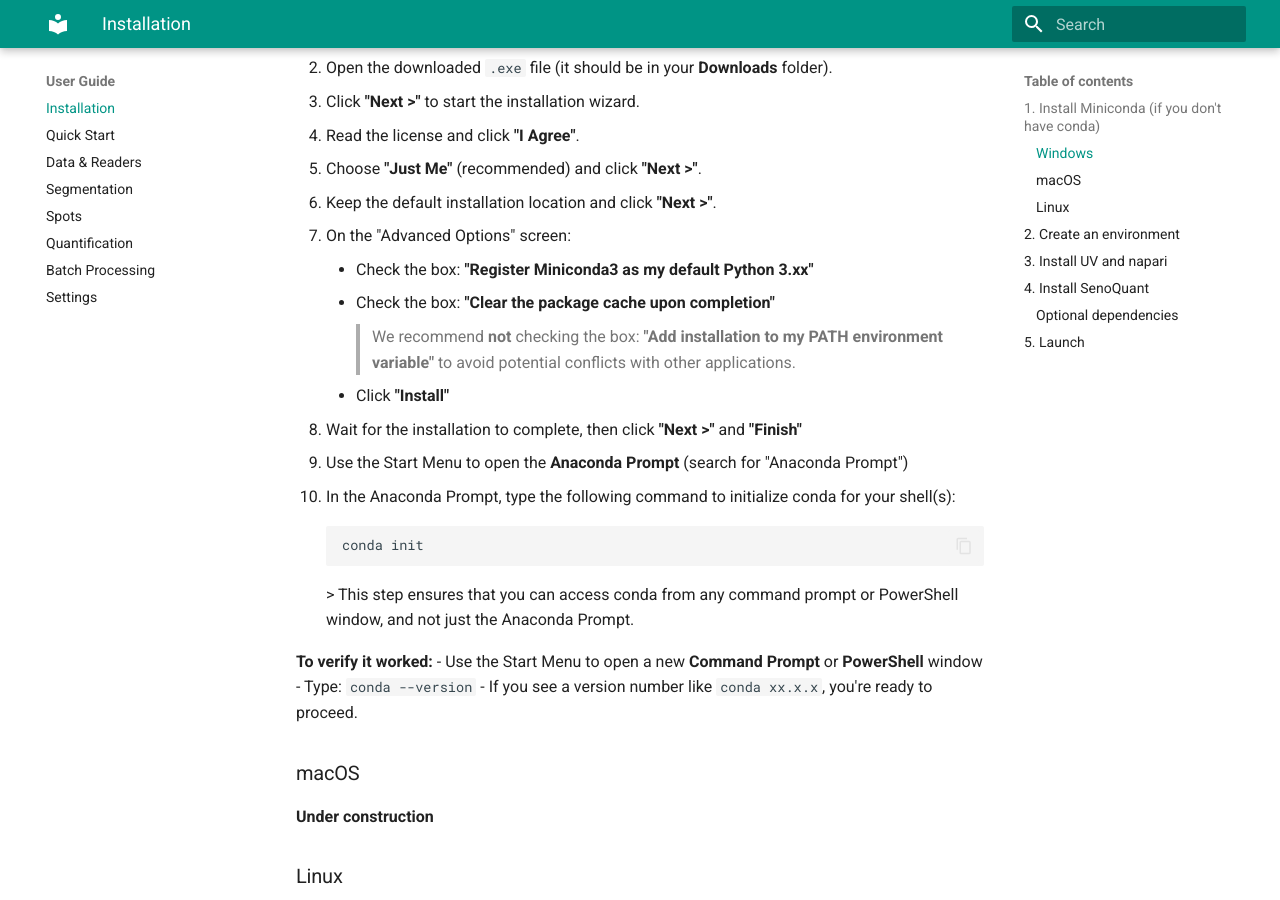
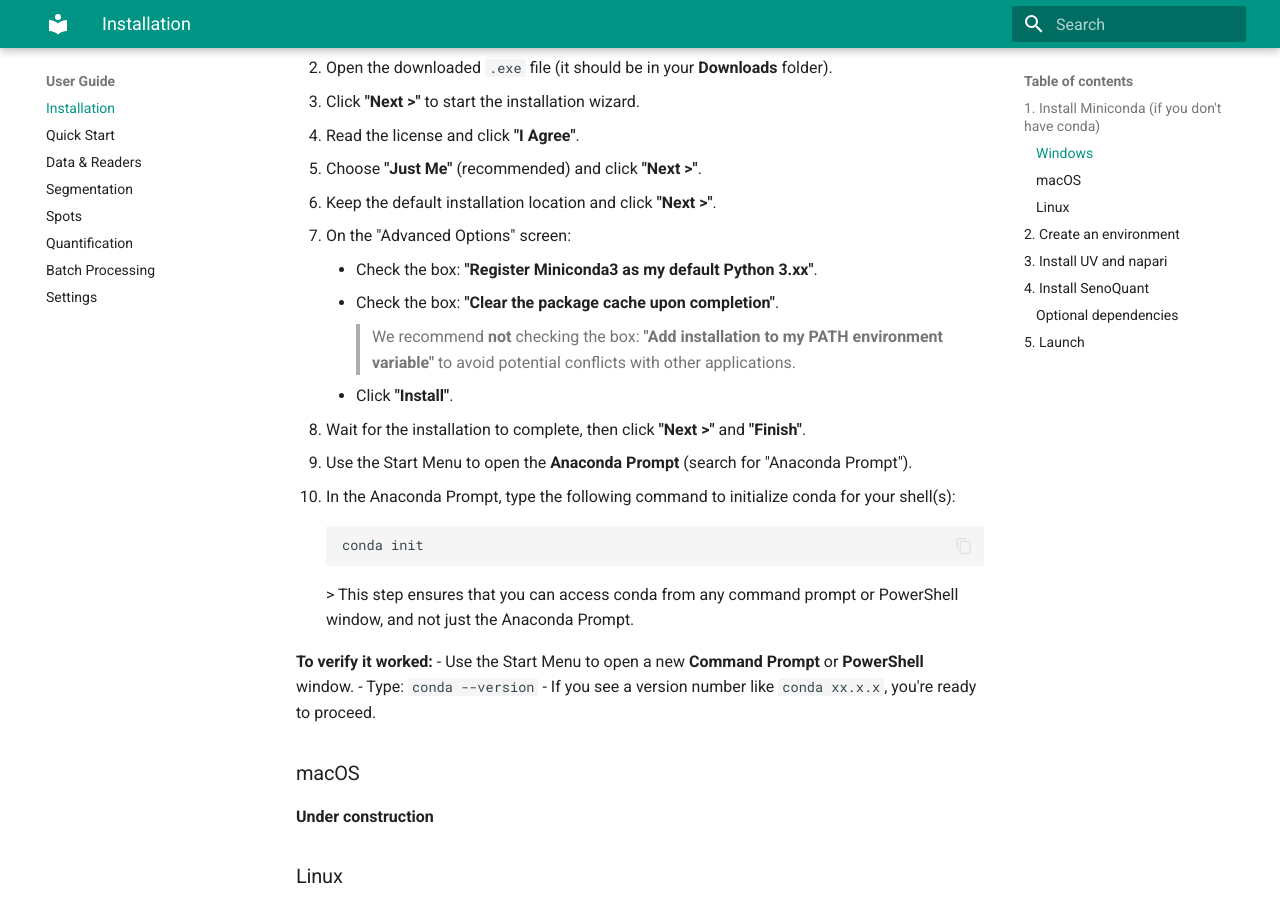
Before and after one commit to HaamsRee/senoquant, an MkDocs documentation site: the page built from docs/user/installation.md, in a window 1280 px wide and 900 px high, scrolled down 714 px. Built offline with MkDocs 1.6.1 and Material for MkDocs 9.7.7, drawn with Linux system fonts in a browser that asks for light colours.

````diff
--- a/docs/user/installation.md
+++ b/docs/user/installation.md
@@ -20,12 +20,12 @@ If you don't have conda or don't know what it is, you need to install **Minicond
 5. Choose **"Just Me"** (recommended) and click **"Next >"**.
 6. Keep the default installation location and click **"Next >"**.
 7. On the "Advanced Options" screen:
-    - Check the box: **"Register Miniconda3 as my default Python 3.xx"**
-    - Check the box: **"Clear the package cache upon completion"**
+    - Check the box: **"Register Miniconda3 as my default Python 3.xx"**.
+    - Check the box: **"Clear the package cache upon completion"**.
     > We recommend **not** checking the box: **"Add installation to my PATH environment variable"** to avoid potential conflicts with other applications.
-    - Click **"Install"**
-8. Wait for the installation to complete, then click **"Next >"** and **"Finish"**
-9. Use the Start Menu to open the **Anaconda Prompt** (search for "Anaconda Prompt")
+    - Click **"Install"**.
+8. Wait for the installation to complete, then click **"Next >"** and **"Finish"**.
+9. Use the Start Menu to open the **Anaconda Prompt** (search for "Anaconda Prompt").
 10. In the Anaconda Prompt, type the following command to initialize conda for your shell(s):
     ```bash
     conda init
@@ -33,7 +33,7 @@ If you don't have conda or don't know what it is, you need to install **Minicond
     > This step ensures that you can access conda from any command prompt or PowerShell window, and not just the Anaconda Prompt.
 
 **To verify it worked:**
-- Use the Start Menu to open a new **Command Prompt** or **PowerShell** window
+- Use the Start Menu to open a new **Command Prompt** or **PowerShell** window.
 - Type: `conda --version`
 - If you see a version number like `conda xx.x.x`, you're ready to proceed.
 
````
